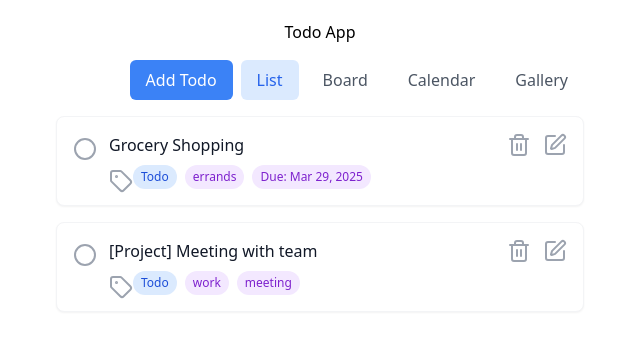
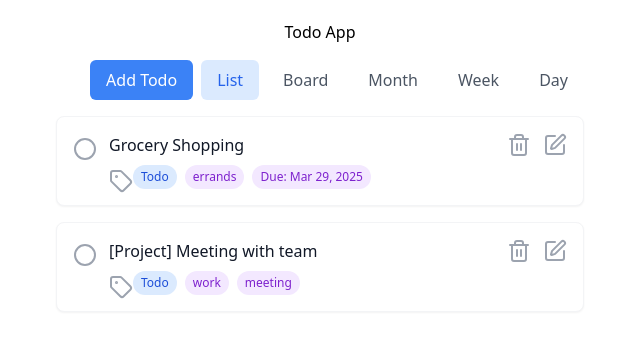
Before and after one commit to Vanuan/cleanarchitecture, a React (Vite) app in the folder todo/: page / in a window 1280 px wide. Shown: the top 338 px of the page, without its empty margins (320-960 px from the left). Built offline with nearby package versions, Linux system fonts and the light colour scheme.

Commit message:
Fix day/week/month configuration, introduce more issues

```diff
--- a/todo/package.json
+++ b/todo/package.json
@@ -17,7 +17,8 @@
     "react": "^18.3.1",
     "react-beautiful-dnd": "^13.1.1",
     "react-dom": "^18.3.1",
-    "tailwind-styled-components": "^2.2.0"
+    "tailwind-styled-components": "^2.2.0",
+    "zustand": "^5.0.3"
   },
   "devDependencies": {
     "@eslint/js": "^9.21.0",
--- a/todo/src/ui/components/organisms/EntityView.tsx
+++ b/todo/src/ui/components/organisms/EntityView.tsx
@@ -1,26 +1,19 @@
-import React, {
-  useRef,
-  useState,
-  useCallback,
-  useEffect,
-  useMemo,
-} from "react";
+import React, { useRef, useCallback, useEffect, useMemo } from "react";
 import tw from "tailwind-styled-components";
 import { createPortal } from "react-dom";
 import { Entity } from "../../../domain/entities/entity";
+import { CalendarViewType } from "../todo/views/calendar-hooks/types";
 
-export type ViewType =
+export type EntityViewType =
   | "list"
   | "board"
   | "table"
   | "gallery"
-  | "month"
-  | "week"
-  | "day";
+  | CalendarViewType;
 
 // Generic Types (Less Domain Specific)
 export interface ViewConfig<T extends Entity, P = {}> {
-  id: ViewType;
+  id: EntityViewType;
   label: string;
   component: React.ComponentType<{
     items: T[];
@@ -29,25 +22,42 @@ export interface ViewConfig<T extends Entity, P = {}> {
     onItemUpdate?: (id: string, newValue: any) => void;
     renderItem: (item: T) => React.ReactNode;
     onAddItem?: (item: Partial<T>) => void;
+    // Calendar views
+    setCurrentView: (v: CalendarViewType) => void;
+    currentView: CalendarViewType;
   }>;
   config?: P;
   getItemId?: (item: T) => string;
   onItemUpdate?: (id: string, newValue: any) => void;
   onAddItem?: (item: Partial<T>) => void;
-  renderItem: (item: T, viewType: ViewType) => React.ReactNode;
+  renderItem: (item: T) => React.ReactNode;
 }
+
+export type FormModel<T> = Partial<T>;
 
 interface EntityViewProps<T extends Entity, P = {}> {
   items: T[];
   defaultViewConfigs: ViewConfig<T, P>[];
   customViewConfigs?: ViewConfig<T, P>[];
-  defaultView: ViewType;
   getItemId: (item: T) => string;
-  EntityForm: React.ComponentType<{ onClose: () => void }>;
-  formProps: any;
+  EntityForm: React.ComponentType<{
+    onClose: () => void;
+    onSubmit?: (data: any) => void;
+    initialValues?: any;
+  }>;
+  onUpdateItem: (id: string, updates: Partial<T>) => void;
+  onCreateItem: (newItem: Omit<T, "id" | "createdAt" | "updatedAt">) => void;
   addButtonText?: string;
   isLoading?: boolean;
-  renderItem: (item: T, viewType: ViewType) => React.ReactNode;
+  renderItem: (item: T) => React.ReactNode;
+
+  // --- UI State Props ---
+  currentView: EntityViewType;
+  setCurrentView: (view: EntityViewType) => void;
+  isFormOpen: boolean;
+  openForm: () => void; // More specific action
+  closeForm: () => void; // More specific action
+  editingItem: FormModel<T> | null; // The item being edited (or null)
 }
 
 const Container = tw.div`
@@ -79,40 +89,65 @@ export function EntityView<T extends Entity, P = {}>({
   items,
   defaultViewConfigs,
   customViewConfigs,
-  defaultView,
   getItemId,
   EntityForm,
-  formProps,
+  onUpdateItem,
+  onCreateItem,
   addButtonText = "Add Entity",
   isLoading = false,
   renderItem,
+  currentView,
+  setCurrentView,
+  isFormOpen,
+  openForm,
+  closeForm,
+  editingItem,
 }: EntityViewProps<T, P>) {
-  const [currentView, setCurrentView] = useState<ViewType>(defaultView);
-  const [isFormOpen, setIsFormOpen] = useState(!!formProps.initialValues);
   const modalRef = useRef<HTMLDivElement>(null);
 
-  const toggleForm = useCallback(() => setIsFormOpen((prev) => !prev), []);
+  const handleCloseForm = useCallback(() => {
+    closeForm();
+  }, [closeForm]);
 
   const handleBackdropClick = useCallback(
     (e: React.MouseEvent) => {
-      if (modalRef.current && !modalRef.current.contains(e.target as Node))
-        toggleForm();
+      if (modalRef.current && !modalRef.current.contains(e.target as Node)) {
+        handleCloseForm();
+      }
     },
-    [toggleForm],
+    [handleCloseForm],
   );
 
   // escape key handling
   useEffect(() => {
     const handleEsc = (e: KeyboardEvent) => {
-      if (e.key === "Escape" && isFormOpen) toggleForm();
+      if (e.key === "Escape" && isFormOpen) handleCloseForm();
     };
     window.addEventListener("keydown", handleEsc);
     return () => window.removeEventListener("keydown", handleEsc);
-  }, [isFormOpen, toggleForm]);
+  }, [handleCloseForm, isFormOpen]);
 
-  useEffect(() => {
-    setIsFormOpen(!!formProps.initialValues);
-  }, [formProps.initialValues]);
+  const handleFormSubmit = useCallback(
+    (data: FormModel<T>) => {
+      if (editingItem?.id) {
+        // Check if editingItem exists and has an id
+        onUpdateItem(editingItem.id as string, data as Partial<T>);
+      } else {
+        onCreateItem(data as Omit<T, "id" | "createdAt" | "updatedAt">);
+      }
+      handleCloseForm();
+    },
+    [editingItem, onCreateItem, onUpdateItem, handleCloseForm],
+  );
+
+  const updatedFormProps = useMemo(
+    () => ({
+      initialValues: editingItem, // Use prop directly
+      onSubmit: handleFormSubmit,
+      onClose: handleCloseForm, // Use the passed-in prop
+    }),
+    [editingItem, handleFormSubmit, handleCloseForm],
+  );
 
   const mergedViewConfigs = useMemo(() => {
     const merged = [...defaultViewConfigs];
@@ -122,9 +157,9 @@ export function EntityView<T extends Entity, P = {}>({
         (config) => config.id === customConfig.id,
       );
       if (existingIndex !== -1) {
-        merged[existingIndex] = customConfig; // Override default
+        merged[existingIndex] = { ...merged[existingIndex], ...customConfig };
       } else {
-        merged.push(customConfig); // Add new config
+        merged.push(customConfig);
       }
     });
     return merged;
@@ -145,25 +180,28 @@ export function EntityView<T extends Entity, P = {}>({
     const viewOnItemUpdate = currentViewConfig.onItemUpdate;
     const viewOnAddItem = currentViewConfig.onAddItem;
 
-    // Create a wrapper for renderItem to match the expected signature
-    const viewRenderItem = (item: T) => renderItem(item, currentView);
+    const componentProps: any = {
+      items: items,
+      config: config as P,
+      getItemId: viewGetItemId || getItemId,
+      renderItem,
+      onItemUpdate: viewOnItemUpdate,
+      onAddItem: viewOnAddItem,
+    };
+    if (["month", "week", "day"].includes(currentView)) {
+      componentProps.currentView = currentView as CalendarViewType;
+      componentProps.setCurrentView = setCurrentView as (
+        view: CalendarViewType,
+      ) => void;
+    }
 
-    return (
-      <ViewComponent
-        items={items}
-        config={config as P}
-        getItemId={viewGetItemId}
-        onItemUpdate={viewOnItemUpdate}
-        renderItem={viewRenderItem}
-        onAddItem={viewOnAddItem}
-      />
-    );
+    return <ViewComponent {...componentProps} />;
   };
 
   return (
     <Container>
       <ViewToggle>
-        <AddButton onClick={toggleForm}>{addButtonText}</AddButton>
+        <AddButton onClick={openForm}>{addButtonText}</AddButton>
         {mergedViewConfigs.map((view) => (
           <ToggleButton
             key={view.id}
@@ -180,7 +218,7 @@ export function EntityView<T extends Entity, P = {}>({
         createPortal(
           <ModalBackdrop onClick={handleBackdropClick}>
             <ModalContainer ref={modalRef}>
-              <EntityForm {...formProps} onClose={toggleForm} />
+              <EntityForm {...updatedFormProps} />
             </ModalContainer>
           </ModalBackdrop>,
           document.body,
--- a/todo/src/ui/components/todo/TodoItem.tsx
+++ b/todo/src/ui/components/todo/TodoItem.tsx
@@ -23,9 +23,10 @@ import {
   formatDateAsFullDayDisplay,
   parseDateString,
 } from "../../../lib/utils/date";
+import { EntityViewType } from "../organisms/EntityView";
 interface Props {
   viewModel: TodoViewModel;
-  viewType: "list" | "board" | "table" | "gallery" | "month" | "week" | "day";
+  viewType: EntityViewType;
   onEdit: (todo: TodoViewModel) => void;
 }
 
--- a/todo/src/ui/components/todo/TodosView.tsx
+++ b/todo/src/ui/components/todo/TodosView.tsx
@@ -1,18 +1,23 @@
 import { Todo } from "../../../domain/entities/todo";
-import { useTodos, useUpdateTodo } from "../../hooks/useTodos";
-import { EntityView, ViewConfig, ViewType } from "../organisms/EntityView";
+import { useTodos, useUpdateTodo, useCreateTodo } from "../../hooks/useTodos";
+import {
+  EntityView,
+  EntityViewType,
+  FormModel,
+  ViewConfig,
+} from "../organisms/EntityView";
 import { TodoItem } from "./TodoItem";
 import { TodoForm } from "./TodoForm";
 import { TodoViewModel } from "../../viewmodels/TodoViewModel";
 // import TodoTableView from "./views/TodoTableView";
 import TodoBoardView from "./views/TodoBoardView";
 import TodoCalendarView from "./views/TodoCalendarView";
-import TodoGalleryView from "./views/TodoGalleryView";
+// import TodoGalleryView from "./views/TodoGalleryView";
 import TodoListView from "./views/TodoListView";
 import { LoadingState, Spinner } from "./styles";
-import { useState } from "react";
-import { serializeDate, now } from "../../../lib/utils/date";
-
+import { useCallback } from "react";
+import { parseDateString } from "../../../lib/utils/date";
+import useUiStore from "./store/uiStore";
 const mapTodoToViewModel = (todo: Todo): TodoViewModel => ({
   id: todo.id,
   title: todo.title,
@@ -26,39 +31,117 @@ const mapTodoToViewModel = (todo: Todo): TodoViewModel => ({
 export function TodosView() {
   const { data: todos, isLoading } = useTodos();
   const { mutate: updateTodo } = useUpdateTodo();
-  const [editingTodo, setEditingTodo] = useState<TodoViewModel | null>(null);
+  const { mutate: createTodo } = useCreateTodo();
 
-  const handleTodoUpdate = (id: string, columnId: string) => {
-    const completed = columnId === "completed";
-    updateTodo({ id: id, updates: { completed: completed } });
-  };
+  // Get state and actions from uiStore
+  const currentView = useUiStore(
+    (state) => state.currentView as EntityViewType,
+  ); // Cast to combined type
+  const setCurrentView = useUiStore(
+    (state) => state.setCurrentView as (v: EntityViewType) => void,
+  ); // Cast setter
+  const isFormOpen = useUiStore((state) => state.isFormOpen);
+  const setIsFormOpen = useUiStore((state) => state.setIsFormOpen);
+  const editingTodoViewModel = useUiStore((state) => state.editingTodo);
+  const setEditingTodoViewModel = useUiStore((state) => state.setEditingTodo);
 
-  const handleEditTodo = (todo: TodoViewModel) => {
-    setEditingTodo(todo);
-  };
+  const openForm = useCallback(() => {
+    setEditingTodoViewModel(null);
+    setIsFormOpen(true);
+  }, [setIsFormOpen, setEditingTodoViewModel]);
 
-  const handleCloseForm = () => {
-    setEditingTodo(null);
-  };
+  const closeForm = useCallback(() => {
+    setIsFormOpen(false);
+    setEditingTodoViewModel(null);
+  }, [setIsFormOpen, setEditingTodoViewModel]);
 
-  const handleUpdateTodoSubmit = (
-    updatedTodo: Omit<TodoViewModel, "id" | "displayStatus">,
-  ) => {
-    const dueDate = updatedTodo.dueDate
-      ? new Date(updatedTodo.dueDate)
-      : undefined;
-    updateTodo({
-      id: editingTodo!.id,
-      updates: {
-        title: updatedTodo.title,
-        completed: updatedTodo.completed,
+  const handleEditTodo = useCallback(
+    (todo: TodoViewModel) => {
+      setEditingTodoViewModel(todo);
+      setIsFormOpen(true);
+    },
+    [setEditingTodoViewModel, setIsFormOpen],
+  );
+
+  const handleCreateTodo = useCallback(
+    // Receives data shaped like the ViewModel/Form
+    (formData: FormModel<TodoViewModel>) => {
+      // Convert formData (ViewModel like) back to Domain Entity Omit<Todo,...>
+      const domainData: Omit<
+        Todo,
+        "id" | "createdAt" | "updatedAt" | "tags"
+      > & { tags?: string[] } = {
+        title: formData.title || "", // Ensure title is defined
+        completed: formData.completed || false,
+        dueDate: formData.dueDate
+          ? parseDateString(formData.dueDate)
+          : undefined,
+        isAllDay: formData.isAllDay,
+        // Assuming tags are handled directly in the service/repo or extracted differently
+        // If the form provided tags: tags: formData.tags
+      };
+      createTodo(domainData);
+    },
+    [createTodo],
+  );
+  const handleUpdateTodo = useCallback(
+    // Receives data shaped like the ViewModel/Form
+    (id: string, formData: FormModel<TodoViewModel>) => {
+      // Convert formData (ViewModel like) back to Domain Entity Partial<Todo>
+      const domainUpdates: Partial<Todo> = {
+        // Only include fields that were potentially changed by the form
+        ...(formData.title !== undefined && { title: formData.title }),
+        ...(formData.completed !== undefined && {
+          completed: formData.completed,
+        }),
+        // Handle date conversion carefully
+        ...(formData.dueDate !== undefined && {
+          dueDate: formData.dueDate
+            ? parseDateString(formData.dueDate)
+            : undefined,
+        }),
+        ...(formData.isAllDay !== undefined && { isAllDay: formData.isAllDay }),
+        // If the form provided tags: ...(formData.tags !== undefined && { tags: formData.tags })
+      };
+
+      // Don't submit empty updates
+      if (Object.keys(domainUpdates).length > 0) {
+        updateTodo({ id, updates: domainUpdates });
+      } else {
+        console.warn("Update called with no changes from form data.");
+      }
+    },
+    [updateTodo],
+  );
+
+  const renderTodoItem = useCallback(
+    (viewModel: TodoViewModel) => (
+      <TodoItem
+        key={viewModel.id}
+        viewModel={viewModel}
+        onEdit={handleEditTodo}
+        viewType={currentView as EntityViewType}
+      />
+    ),
+    [handleEditTodo, currentView],
+  );
+
+  const handleCalendarAddItem = useCallback(
+    ({ dueDate, isAllDay }: { dueDate?: string; isAllDay?: boolean }) => {
+      setEditingTodoViewModel({
+        // Pre-fill ViewModel for adding
+        id: "",
+        title: "",
+        completed: false,
+        tags: [],
+        displayStatus: "Todo",
         dueDate,
-        tags: updatedTodo.tags,
-        isAllDay: updatedTodo.isAllDay,
-      },
-    });
-    setEditingTodo(null);
-  };
+        isAllDay,
+      });
+      setIsFormOpen(true);
+    },
+    [setEditingTodoViewModel, setIsFormOpen],
+  );
 
   if (isLoading) {
     return (
@@ -68,36 +151,7 @@ export function TodosView() {
     );
   }
 
-  const todoViewModels = (todos || []).map(mapTodoToViewModel);
-
   // how to render a Todo
-  const renderTodoItem = (viewModel: TodoViewModel, viewType: ViewType) => (
-    <TodoItem
-      key={viewModel.id}
-      viewModel={viewModel}
-      viewType={viewType}
-      onEdit={handleEditTodo}
-    />
-  );
-
-  const handleAddItem = ({
-    dueDate,
-    isAllDay,
-  }: {
-    dueDate?: string;
-    isAllDay?: boolean;
-  }) => {
-    setEditingTodo({
-      id: "",
-      title: "",
-      completed: false,
-      tags: [],
-      displayStatus: "Todo",
-      dueDate: dueDate || serializeDate(now()),
-      isAllDay,
-    });
-  };
-
   const defaultViewConfigs: ViewConfig<TodoViewModel, any>[] = [
     {
       id: "list",
@@ -121,44 +175,67 @@ export function TodosView() {
       component: TodoBoardView,
       config: {},
       getItemId: (item) => item.id,
-      onItemUpdate: handleTodoUpdate,
+      onItemUpdate: (id, columnId) => {
+        const completed = columnId === "completed";
+        handleUpdateTodo(id, { completed });
+      },
       renderItem: renderTodoItem,
     },
     {
       id: "month",
-      label: "Calendar",
+      label: "Month",
       component: TodoCalendarView,
-      config: {
-        dateField: "dueDate",
-      },
-      getItemId: (item) => item.id,
+      getItemId: (viewModel) => viewModel.id,
       renderItem: renderTodoItem,
-      onAddItem: handleAddItem,
+      config: { dateField: "dueDate" },
+      onAddItem: handleCalendarAddItem,
     },
     {
-      id: "gallery",
-      label: "Gallery",
-      component: TodoGalleryView,
-      config: {},
-      getItemId: (item) => item.id,
+      id: "week",
+      label: "Week",
+      component: TodoCalendarView,
+      getItemId: (viewModel) => viewModel.id,
       renderItem: renderTodoItem,
+      config: { dateField: "dueDate" },
+      onAddItem: handleCalendarAddItem,
     },
+    {
+      id: "day",
+      label: "Day",
+      component: TodoCalendarView,
+      getItemId: (viewModel) => viewModel.id,
+      renderItem: renderTodoItem,
+      config: { dateField: "dueDate" },
+      onAddItem: handleCalendarAddItem,
+    },
+    // {
+    //   id: "gallery",
+    //   label: "Gallery",
+    //   component: TodoGalleryView,
+    //   config: {},
+    //   getItemId: (item) => item.id,
+    //   renderItem: renderTodoItem,
+    // },
   ];
+  const todoViewModels = (todos || []).map(mapTodoToViewModel);
 
   return (
     <EntityView<TodoViewModel>
       items={todoViewModels}
       defaultViewConfigs={defaultViewConfigs}
-      defaultView="list"
       getItemId={(viewModel) => viewModel.id}
       EntityForm={TodoForm}
-      formProps={{
-        initialValues: editingTodo,
-        onSubmit: editingTodo ? handleUpdateTodoSubmit : undefined,
-        onClose: handleCloseForm,
-      }}
+      onUpdateItem={handleUpdateTodo}
+      onCreateItem={handleCreateTodo}
       addButtonText="Add Todo"
+      isLoading={isLoading}
       renderItem={renderTodoItem}
+      currentView={currentView}
+      setCurrentView={setCurrentView}
+      isFormOpen={isFormOpen}
+      openForm={openForm}
+      closeForm={closeForm}
+      editingItem={editingTodoViewModel}
     />
   );
 }
--- /dev/null
+++ b/todo/src/ui/components/todo/store/uiStore.ts
@@ -0,0 +1,23 @@
+import { create } from "zustand";
+import { EntityViewType } from "../../../components/organisms/EntityView";
+import { TodoViewModel } from "../../../viewmodels/TodoViewModel";
+
+interface UiState {
+  currentView: EntityViewType;
+  setCurrentView: (view: EntityViewType) => void;
+  isFormOpen: boolean;
+  setIsFormOpen: (open: boolean) => void;
+  editingTodo: TodoViewModel | null;
+  setEditingTodo: (todo: TodoViewModel | null) => void;
+}
+
+const useUiStore = create<UiState>((set) => ({
+  currentView: "list", // Default view
+  setCurrentView: (view) => set({ currentView: view }),
+  isFormOpen: false,
+  setIsFormOpen: (open) => set({ isFormOpen: open }),
+  editingTodo: null,
+  setEditingTodo: (todo) => set({ editingTodo: todo }),
+}));
+
+export default useUiStore;
--- a/todo/src/ui/components/todo/views/calendar-hooks/calendar-provider.tsx
+++ b/todo/src/ui/components/todo/views/calendar-hooks/calendar-provider.tsx
@@ -1,13 +1,18 @@
-import { useState } from "react";
-import { CalendarConfig, CalendarViewType } from "./types";
+import { useState, useMemo } from "react";
+import {
+  CalendarConfig,
+  CalendarViewType,
+  CalendarContextValue,
+} from "./types";
 import { CalendarContext } from "./calendar-context";
 
 export const CalendarProvider: React.FC<{
   children: React.ReactNode;
   initialConfig?: Partial<CalendarConfig>;
-}> = ({ children, initialConfig = {} }) => {
+  currentView: CalendarViewType;
+  setCurrentView: (view: CalendarViewType) => void;
+}> = ({ children, initialConfig, currentView, setCurrentView }) => {
   const [currentDate, setCurrentDate] = useState(new Date());
-  const [view, setView] = useState<CalendarViewType>("month");
   const [config, setConfig] = useState<CalendarConfig>({
     firstDayOfWeek: 1,
     timeFormat: "12h",
@@ -18,18 +23,20 @@ export const CalendarProvider: React.FC<{
   const updateConfig = (newConfig: Partial<CalendarConfig>) => {
     setConfig((prev) => ({ ...prev, ...newConfig }));
   };
+  const contextValue = useMemo<CalendarContextValue>(
+    () => ({
+      currentDate,
+      view: currentView,
+      config,
+      setCurrentDate,
+      setView: setCurrentView,
+      updateConfig,
+    }),
+    [currentDate, currentView, config, setCurrentView],
+  );
 
   return (
-    <CalendarContext.Provider
-      value={{
-        currentDate,
-        view,
-        config,
-        setCurrentDate,
-        setView,
-        updateConfig,
-      }}
-    >
+    <CalendarContext.Provider value={contextValue}>
       {children}
     </CalendarContext.Provider>
   );
--- a/todo/src/ui/components/todo/views/calendar/CalendarContent.tsx
+++ b/todo/src/ui/components/todo/views/calendar/CalendarContent.tsx
@@ -7,7 +7,7 @@ import DayView from "./DayView";
 
 interface CalendarContentProps {
   items: TodoViewModel[];
-  renderItem: (item: TodoViewModel, viewType: string) => React.ReactNode;
+  renderItem: (item: TodoViewModel) => React.ReactNode;
   isLoading?: boolean;
   error?: Error | null;
   onAddItem?: ({
--- a/todo/src/ui/components/todo/views/calendar/MonthView.tsx
+++ b/todo/src/ui/components/todo/views/calendar/MonthView.tsx
@@ -2,12 +2,11 @@ import React from "react";
 import { TodoViewModel } from "../../../../viewmodels/TodoViewModel";
 import { useMonthData, useCalendarNavigation } from "../calendar-hooks";
 import { format, isSameDay } from "date-fns";
-import { ViewType } from "../../../organisms/EntityView";
 import { serializeDate } from "../../../../../lib/utils/date";
 
 const MonthView: React.FC<{
   todos: TodoViewModel[];
-  renderItem: (todo: TodoViewModel, viewType: string) => React.ReactNode;
+  renderItem: (todo: TodoViewModel) => React.ReactNode;
   onAddItem?: ({
     dueDate,
     isAllDay,
@@ -26,7 +25,7 @@ const MonthView: React.FC<{
       isCurrentMonth: boolean;
     };
     todos: TodoViewModel[];
-    renderItem: (todo: TodoViewModel, viewType: ViewType) => React.ReactNode;
+    renderItem: (todo: TodoViewModel) => React.ReactNode;
     onAddItem?: ({
       dueDate,
       isAllDay,
```
Also changed, not shown: todo/src/ui/components/todo/TodoForm.tsx (+5 -3 lines), todo/src/ui/components/todo/views/TodoCalendarView.tsx (+18 -6 lines), todo/src/ui/components/todo/views/calendar/DayView.tsx (+5 -2 lines), todo/src/ui/components/todo/views/calendar/WeekView.tsx (+6 -3 lines), 1 other file (tests, documents, lock files or other folders).
